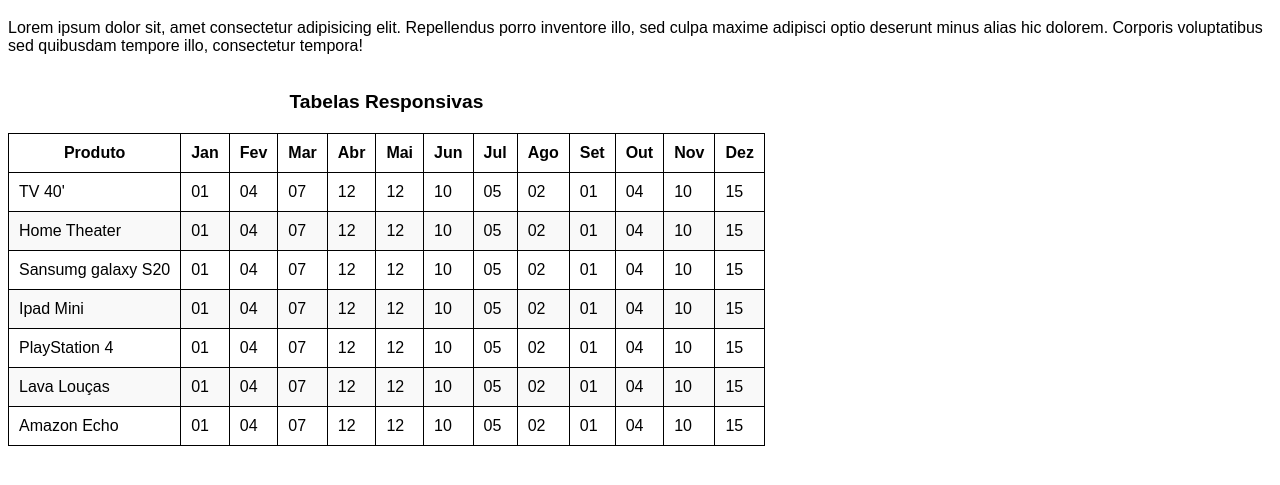
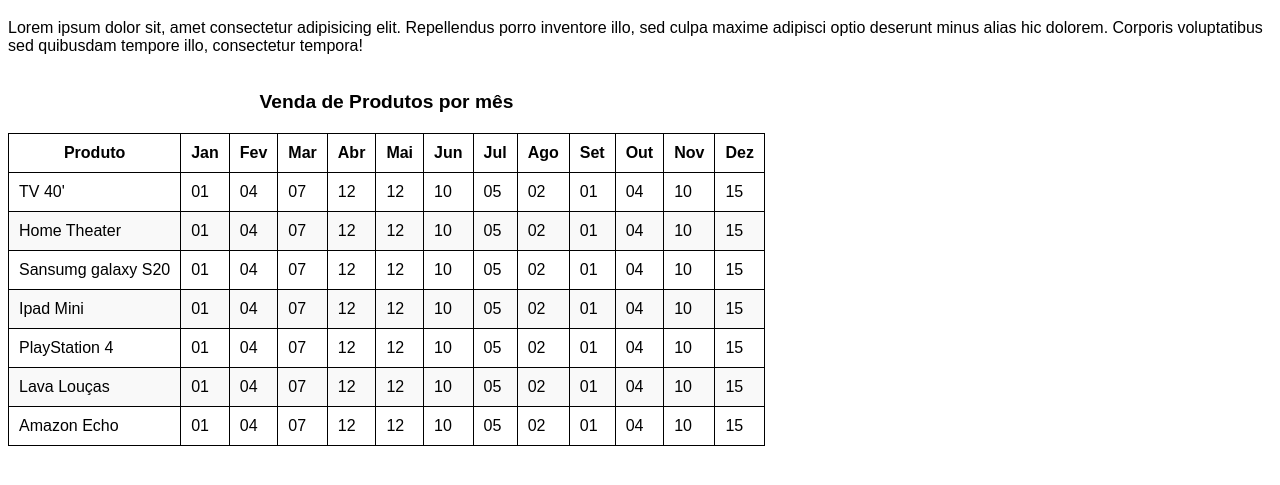
Before and after one commit to crisleiasilva/html-css, a plain HTML site: page exercícios/ex023/tabela006.html in a window 1280 px wide. Shown: the part 61-546 px from the top of the page. Drawn offline with Linux system fonts and the light colour scheme.

Commit message:
Criei tabela006 exercício 23

```diff
--- a/exercícios/ex023/tabela006.html
+++ b/exercícios/ex023/tabela006.html
@@ -36,7 +36,7 @@
  <p>Lorem ipsum dolor sit, amet consectetur adipisicing elit. Repellendus porro inventore illo, sed culpa maxime adipisci optio deserunt minus alias hic dolorem. Corporis voluptatibus sed quibusdam tempore illo, consectetur tempora!</p>
  <div id="container">
      <table>
-            <caption>Tabelas Responsivas</caption>
+            <caption>Venda de Produtos por mês</caption>
             <thead>
                 <tr>
                     <th>Produto</th>
```
